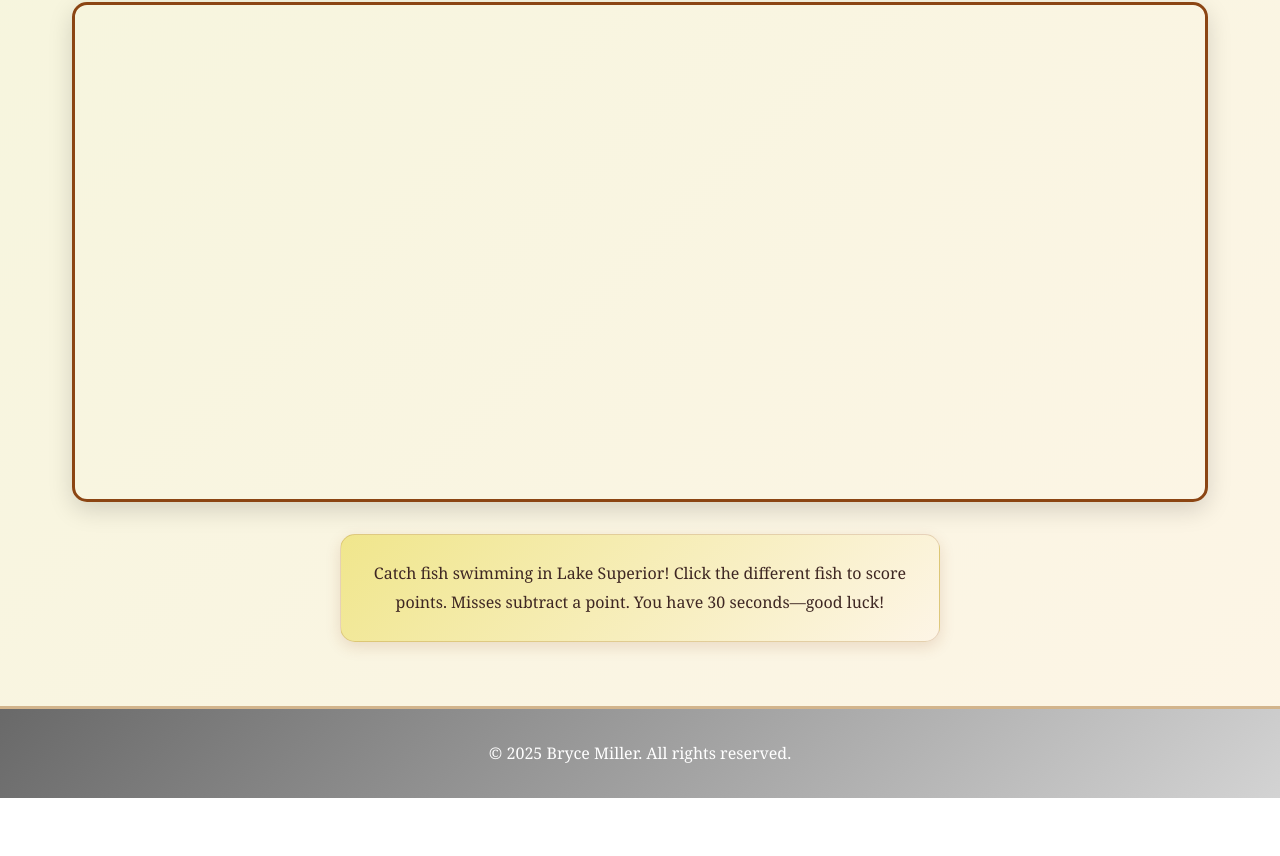
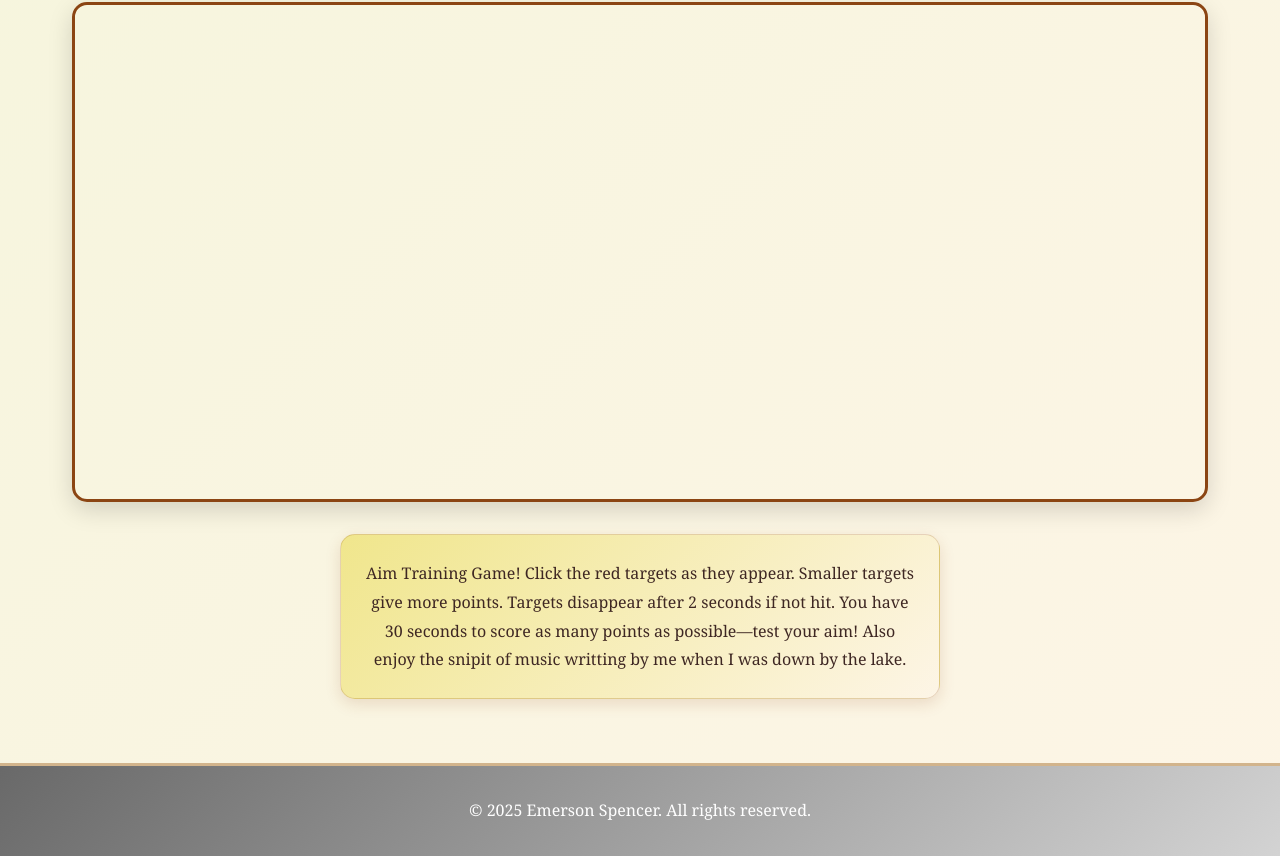
Before and after one commit to Emmieson/EmersonSpencer, a plain HTML site: page game.html in a window 1280 px wide. Shown: the part 419-1275 px from the top of the page. Before the commit the page ends 1217 px from the top, so only its background shows below. Drawn offline with Linux system fonts and the light colour scheme.

Commit message:
Add files via upload

```diff
--- a/game.html
+++ b/game.html
@@ -29,12 +29,12 @@
             <button class="btn" id="start">Start Game</button>
         </p>
         <div class="play-area" aria-label="Play Area"></div>
-        <p class="card">Catch fish swimming in Lake Superior! Click the different fish to score points. Misses subtract a point. You have 30 seconds—good luck!</p>
+        <p class="card">Aim Training Game! Click the red targets as they appear. Smaller targets give more points. Targets disappear after 2 seconds if not hit. You have 30 seconds to score as many points as possible—test your aim! Also enjoy the snipit of music writting by me when I was down by the lake.</p>
     </main>
 
 
     <footer>
-        <p>&copy; 2025 Bryce Miller. All rights reserved.</p>
+        <p>&copy; 2025 Emerson Spencer. All rights reserved.</p>
     </footer>
 
 
```
